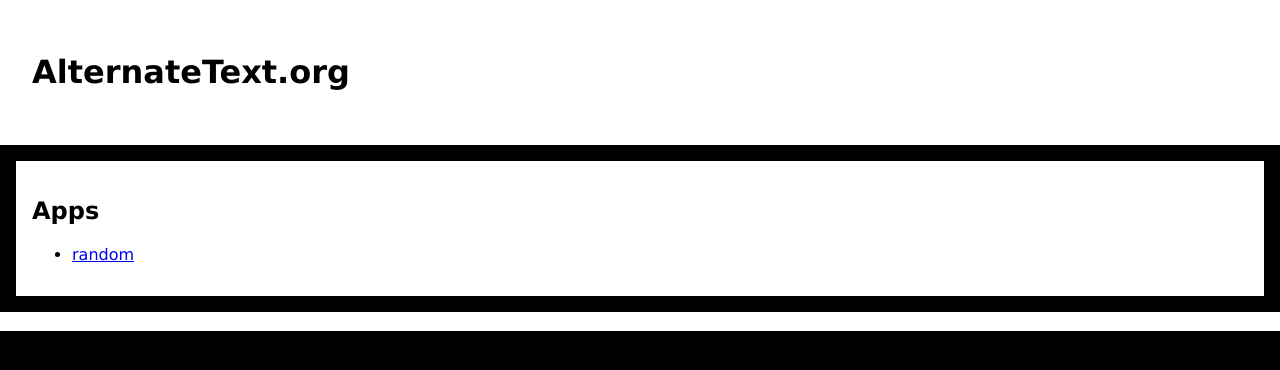
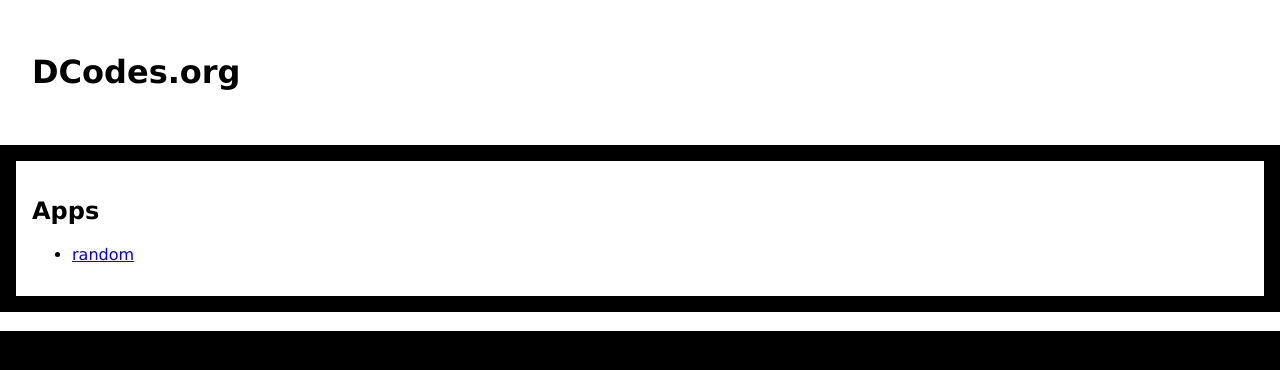
Before and after one commit to daryl-mcmillan/daryl-mcmillan.github.io, a Jekyll site: the page built from index.md, in a window 1280 px wide. Shown: the top 370 px of the page. Built offline with Jekyll 4.4.1, drawn with Linux system fonts in a browser that asks for light colours.

Commit message:
Update default.html

```diff
--- a/_layouts/default.html
+++ b/_layouts/default.html
@@ -7,7 +7,7 @@
 
 <body>
 <header>
-<h1><a href="/">AlternateText.org</a></h1>
+<h1><a href="/">DCodes.org</a></h1>
 </header>
 <div class="body">
 {{ content }}
```
